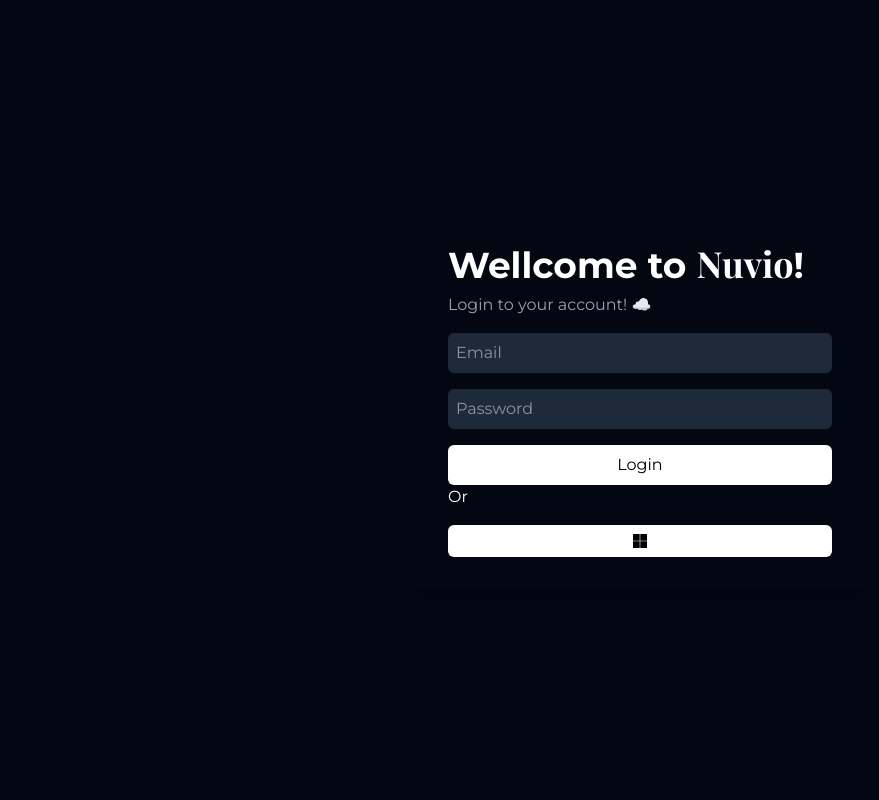
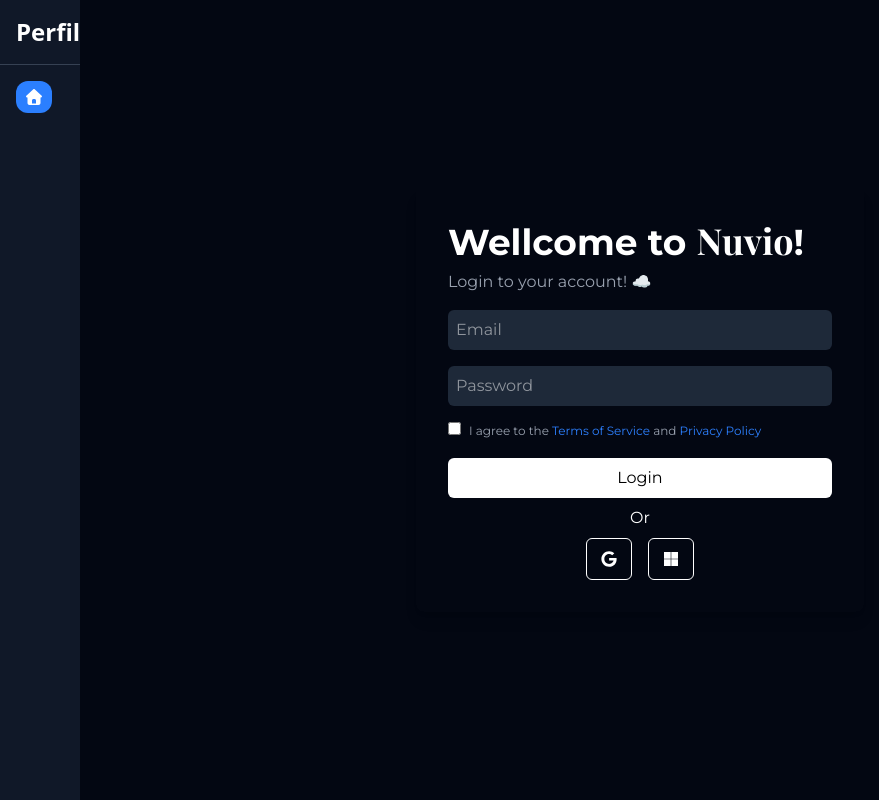
Before and after one commit to yeMorGx/nuvio-app, a Next.js app: page /login in a window 1280 px wide. Shown: the whole page, without its empty margins (0-879 px from the left). Built offline with nearby package versions, Linux system fonts and the light colour scheme; a web font is replaced by a local one.

Commit message:
chore: add Dashboard component and enhance layout with FontAwesome icons for navigation

```diff
--- /dev/null
+++ b/app/dashboard/page.tsx
@@ -0,0 +1,7 @@
+export default function Dashboard() {
+    return (
+        <div className="bg-gray-950 min-h-screen">
+
+        </div>
+    );
+}
--- a/app/layout.tsx
+++ b/app/layout.tsx
@@ -1,10 +1,30 @@
+"use client";
+
+import { FontAwesomeIcon } from '@fortawesome/react-fontawesome'
+import { Montserrat, Playfair_Display, Doto, Syne_Mono, Bytesized } from "next/font/google";
+import { useEffect, useState } from "react";
+
 import "./globals.css";
 import { ReactNode } from "react";
+import { faHouse } from '@fortawesome/free-solid-svg-icons/faHouse';
+
+const montserrat = Montserrat({ subsets: ["latin"] });
 
 export default function RootLayout({ children }) {
   return (
     <html lang="pt-BR">
       <body>
+        <div>
+          <aside className="h-screen w-20 bg-gray-900 top-0 left-0 fixed">
+            <div className="border-b border-gray-700">
+              <h1 className="text-white text-2xl font-bold p-4">Perfil</h1>
+            </div>
+            <nav className="h-full flex flex-col">
+              <ul className="p-4"><a href="/dashboard"><li className="bg-blue-500 w-fit rounded-xl flex items-center justify-center p-2">
+                <FontAwesomeIcon icon={faHouse} className="text-white"/></li></a></ul>
+            </nav>
+          </aside>
+        </div>
         {children}
       </body>
     </html>
--- a/app/login/page.tsx
+++ b/app/login/page.tsx
@@ -1,7 +1,7 @@
 "use client";
 
 import { FontAwesomeIcon } from '@fortawesome/react-fontawesome'
-import { faMicrosoft } from '@fortawesome/free-brands-svg-icons'
+import { faGoogle, faMicrosoft } from '@fortawesome/free-brands-svg-icons'
 import { Montserrat, Playfair_Display, Doto, Syne_Mono, Bytesized } from "next/font/google";
 import { useEffect, useState } from "react";
 
@@ -12,16 +12,21 @@
 const bytesized = Bytesized({ subsets: ["latin"], weight: "400" });
 
 export default function Login() {
+    const [showPassword, setShowPassword] = useState(false);
     const fontes = [montserrat.className, playfairDisplay.className, doto.className, syneMono.className, bytesized.className];
     const [index, setIndex] = useState(0);
     const [ativo, setAtivo] = useState(false);
+
+     const togglePassword = () => {
+    setShowPassword((prev) => !prev);
+    };
 
     useEffect(() => {
         if (!ativo) return;
 
         const interval = setInterval(() => {
             setIndex((prev) => (prev + 1) % fontes.length);
-        }, 100); // mais rápido fica mais daora no botão
+        }, 300); // mais rápido fica mais daora no botão
 
         return () => clearInterval(interval);
     }, [ativo, fontes.length]);
@@ -42,15 +47,26 @@
                     {/* Campo de email */}
                     <input type="email" placeholder="Email" className="outline-none w-full p-2 mt-4 rounded-md bg-gray-800 text-white" />
                     {/* Campo de senha */}
-                    <input type="password" placeholder="Password" className="focus:ring-1 focus:ring-blue-500 outline-none w-full p-2 mt-4 rounded-md bg-gray-800 text-white" />
+                    <input type="password" placeholder="Password" className="focus:ring-1 focus:ring-blue-500 outline-none w-full p-2 mt-4 rounded-md bg-gray-800 text-white"/>
+                    {/* Checkbox de termos */}
+                    <div>
+                        <input type="checkbox" name="Terms" id="Terms" className='mt-4'/>
+                        <label htmlFor="Terms" className="text-gray-400 ml-2 text-xs">I agree to the <a href="#" className="text-blue-500 hover:underline">Terms of Service</a> and <a href="#" className="text-blue-500 hover:underline">Privacy Policy</a></label>
+                    </div>
                     {/* Botão de login */}
                     <button type="submit" onMouseEnter={() => setAtivo(true)} onMouseLeave={() => setAtivo(false)} className={`${fontes[index]} w-full p-2 mt-4 bg-white text-black rounded-md hover:bg-gray-200 cursor-pointer`}>
                         Login
                     </button>
-                    <p className="text-white">Or</p>
-                    <button className={`${fontes[index]} w-full p-2 mt-4 bg-white text-black rounded-md hover:bg-gray-200 cursor-pointer flex items-center justify-center gap-2`}>
-                        <FontAwesomeIcon icon={faMicrosoft} />
+                    <p className="text-white flex items-center justify-center gap-2 p-2">Or</p>
+                    {/* Botão do Microsoft e Google */}
+                    <div className="flex items-center justify-center gap-4">
+                    <button className={`${fontes[index]} transition-colors duration-300 hover:text-black text-white p-3 bg-transparent border border-white text-black rounded-md hover:bg-white cursor-pointer flex items-center justify-center gap-2`}>
+                        <FontAwesomeIcon icon={faGoogle}/>
                     </button>
+                    <button className={`${fontes[index]} transition-colors duration-300 hover:text-black text-white p-3 bg-transparent border border-white text-black rounded-md hover:bg-white cursor-pointer flex items-center justify-center gap-2`}>
+                        <FontAwesomeIcon icon={faMicrosoft}/>
+                    </button>
+                    </div>
                 </form>
             </div>
         </main>
```
